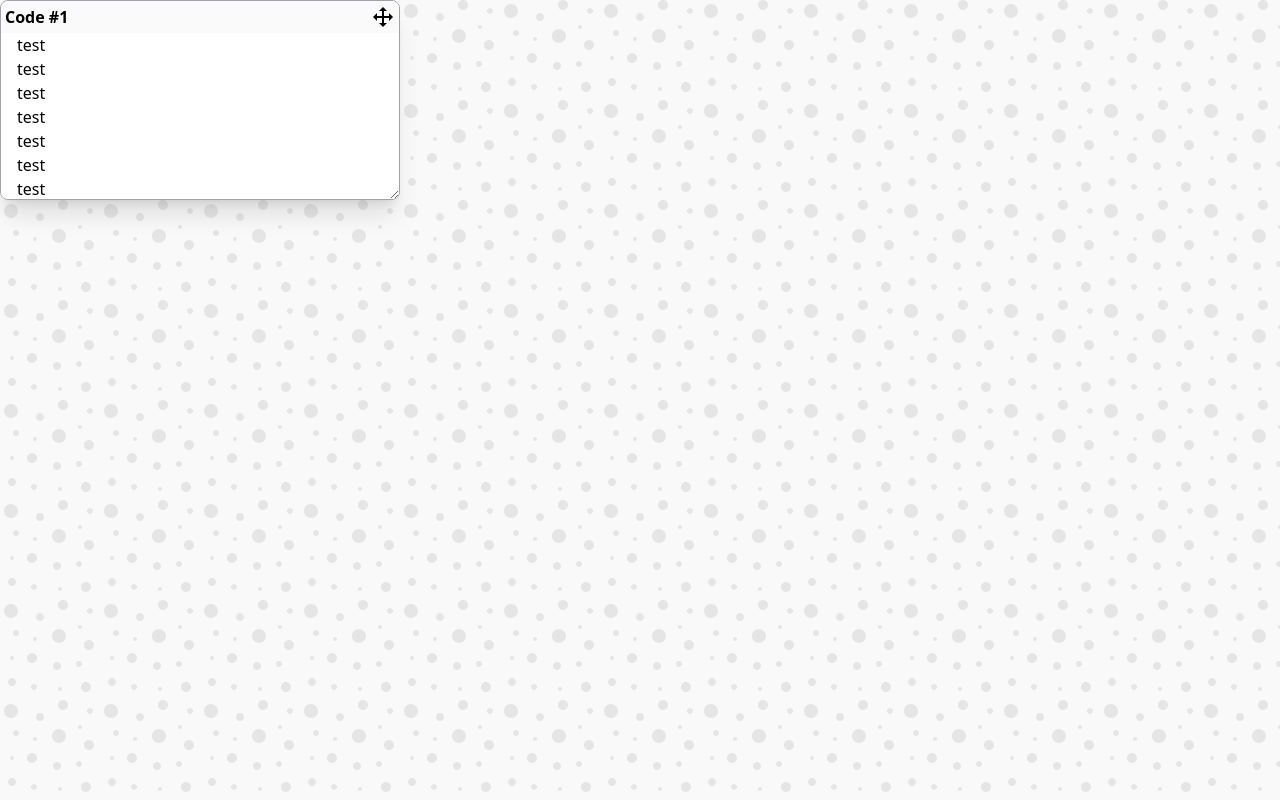
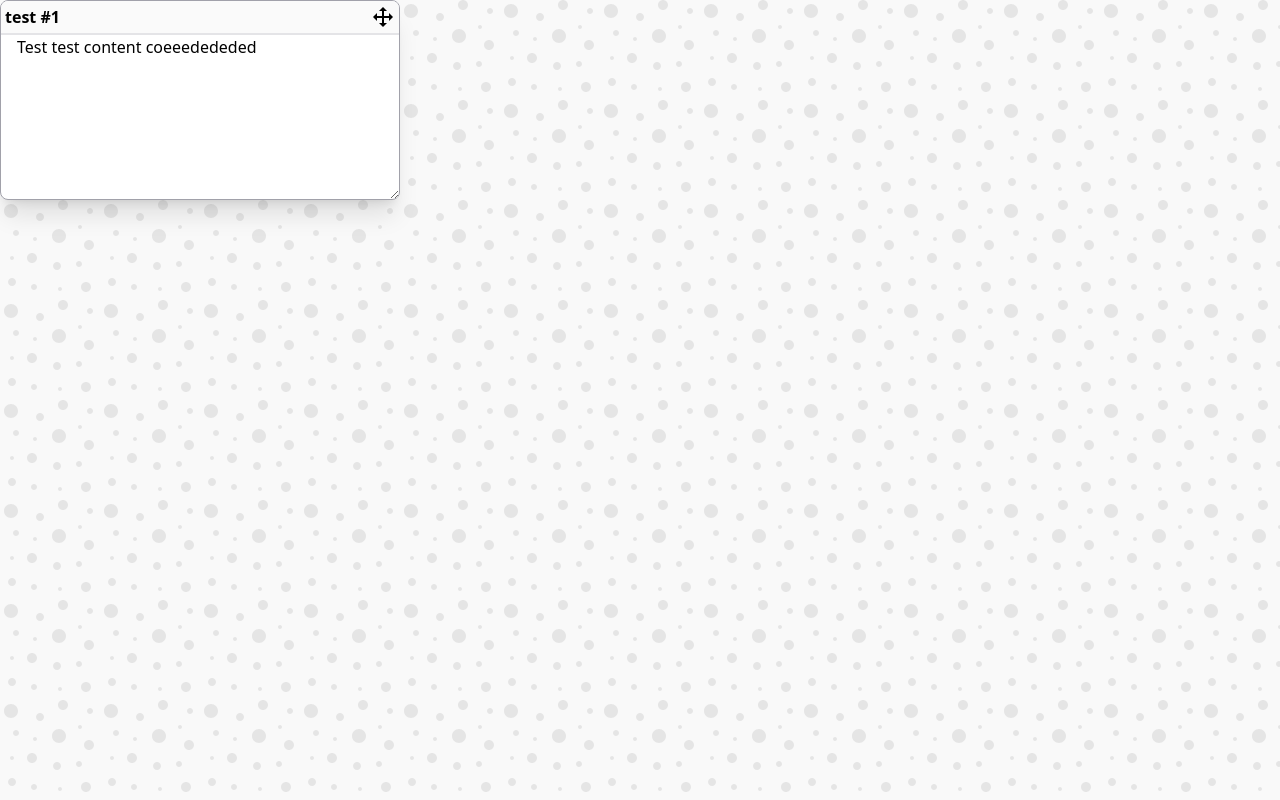
Before and after one commit to ahmnahia/my-snippet-board, a Next.js app: page /app in a window 1280 px wide. Built offline with nearby package versions, Linux system fonts and the light colour scheme.

Commit message:
zooming in and out
cleaned some code and added zoom in and out functionality.

```diff
--- a/package.json
+++ b/package.json
@@ -12,6 +12,7 @@
     "canvas": "^3.0.1",
     "konva": "^9.3.18",
     "next": "15.1.3",
+    "prismjs": "^1.29.0",
     "react": "^19.0.0",
     "react-dom": "^19.0.0",
     "react-icons": "^5.4.0",
--- a/src/components/Board.jsx
+++ b/src/components/Board.jsx
@@ -1,15 +1,13 @@
 "use client";
-import React, { useEffect } from "react";
-import { dragElement } from "@/scripts/dragAndDropToucnAndMouse";
 import { boardSize } from "@/constants/sizes";
-import { RiDragMove2Fill } from "react-icons/ri";
+import SnippetBox from "./SnippetBox";
+import useBoardHook from "@/hooks/useBoardHook";
 
 export default function Board() {
-  useEffect(() => {
-    document.querySelector("body").style.overflow = "hidden";
-    dragElement(document.getElementById("div-1"));
-    dragElement(document.getElementById("board"));
-  }, []);
+  const {
+    state: { scale, snippets },
+  } = useBoardHook();
+  console.log("SIPPETS ARRAY: ", snippets);
 
   return (
     <div
@@ -19,47 +17,19 @@ export default function Board() {
         top: -boardSize / 2,
         width: boardSize,
         height: boardSize,
+        scale: scale,
       }}
       id="board"
     >
-        <div
-          className={`border cursor-default border-zinc-400 z-10 bg-white rounded-lg  overflow-auto shadow-xl resize w-[400px] h-[200px] min-h-[200px] min-w-[200px]`}
-          style={{
-            position: "absolute",
-            top: "50%",
-            left: "50%",
-          }}
-          id="div-1"
-          onClick={(e) => {
-            e.stopPropagation();
-          }}
-        >
-          <div className="w-full  flex justify-between p-1 bg-zinc-50 ">
-            <div>
-              <h5 className="">
-                <b>Code #1</b>
-              </h5>
-            </div>
-            <div>
-              <div className="cursor-move text-2xl " id="div-1header">
-                <RiDragMove2Fill />
-              </div>
-            </div>
-          </div>
-          <div className="px-4 content ">
-            <h1>test</h1>
-            <h1>test</h1>
-            <h1>test</h1>
-            <h1>test</h1>
-            <h1>test</h1>
-            <h1>test</h1>
-            <h1>test</h1>
-            <h1>test</h1>
-            <h1>test</h1>
-            <h1>test</h1>
-            <h1>test</h1>
-          </div>
-        </div>
+      {/* <SnippetBox /> */}
+      {snippets.map((eachSnippet, idx) => (
+        <SnippetBox
+          key={eachSnippet.id + idx}
+          id={eachSnippet.id}
+          title={eachSnippet.title}
+          content={eachSnippet.content}
+        />
+      ))}
     </div>
   );
 }
--- /dev/null
+++ b/src/components/SnippetBox.jsx
@@ -0,0 +1,33 @@
+"use client";
+import { RiDragMove2Fill } from "react-icons/ri";
+
+export default function Snippet({ id, title, content }) {
+  return (
+    <div
+      className={`border flex flex-col  cursor-default border-zinc-400 z-10 bg-white rounded-lg shadow-xl  w-[400px] h-[200px] min-h-[200px] min-w-[200px] resize overflow-hidden`}
+      style={{
+        position: "absolute",
+        top: "50%",
+        left: "50%",
+      }}
+      id={id}
+      onClick={(e) => {
+        e.stopPropagation();
+      }}
+    >
+      <div className="w-full flex justify-between p-1 bg-zinc-50 border-b-2 border-b-zinc-200">
+        <div>
+          <h5 className="">
+            <b>{title}</b>
+          </h5>
+        </div>
+        <div>
+          <div className="cursor-move text-2xl " id={id + "header"}>
+            <RiDragMove2Fill />
+          </div>
+        </div>
+      </div>
+      <div className="px-4 content overflow-auto">{content}</div>
+    </div>
+  );
+}
--- /dev/null
+++ b/src/hooks/useBoardHook.jsx
@@ -0,0 +1,115 @@
+"use client";
+import React, { useReducer, useEffect } from "react";
+import { dragElement } from "@/scripts/dragAndDropToucnAndMouse";
+
+const ACTIONS = {
+  CHANGE_SCALE_VALUE: "CHANGE_SCALE_VALUE",
+  ADD_A_NEW_SNIPPET: "ADD_A_NEW_SNIPPET",
+};
+const reducer = (state, action) => {
+  switch (action.type) {
+    case ACTIONS.CHANGE_SCALE_VALUE:
+      let value = state.scale;
+      if (
+        (action.payload.scrollDirection == "up" && value.toFixed(1) == 1.8) ||
+        (action.payload.scrollDirection == "down" && value.toFixed(1) == 0.5)
+      )
+        return state;
+      action.payload.scrollDirection == "up" ? (value += 0.1) : (value -= 0.1);
+      return { ...state, scale: value };
+
+    case ACTIONS.ADD_A_NEW_SNIPPET:
+      return { ...state, snippets: [...snippets, action.payload] };
+    default:
+      return state;
+  }
+};
+
+// a snippet will consist of {title: string, content: code or whatever kind of text}
+
+export default function useBoardHook() {
+  const [state, dispatch] = useReducer(reducer, {
+    snippets: [
+      {
+        id: "div-1",
+        title: "test #1",
+        content: "Test test content coeeedededed",
+      },
+    ],
+    scale: 1,
+  });
+
+  useEffect(() => {
+    // to handle dragging the board & the snippets
+    document.querySelector("body").style.overflow = "hidden";
+    // dragElement(document.getElementById("div-1"));
+    dragElement(document.getElementById("board"));
+  }, []);
+
+  useEffect(() => {
+    if (state.snippets) {
+      dragElement(
+        document.getElementById(state.snippets[state.snippets.length - 1].id)
+      );
+    }
+  }, [state.snippets]);
+
+  useEffect(() => {
+    // to handle zooming in & out
+    const handleScroll = (event) => {
+      if (!event.ctrlKey) {
+        return;
+      }
+
+      event.preventDefault();
+      const scrollDirection = event.deltaY > 0 ? "down" : "up";
+      dispatch({
+        type: ACTIONS.CHANGE_SCALE_VALUE,
+        payload: { scrollDirection },
+      });
+    };
+    window.addEventListener("wheel", handleScroll, { passive: false });
+
+    return () => {
+      window.removeEventListener("wheel", handleScroll);
+    };
+  }, []);
+
+  useEffect(() => {
+    if (!state.snippets) {
+      return;
+    }
+    const handleKeyDown = (event) => {
+      if (
+        (event.ctrlKey && event.key == "V") ||
+        (event.ctrlKey && event.key == "v")
+      ) {
+        console.log("CTRL + V detected!");
+        navigator.clipboard
+          .readText()
+          .then((text) => {
+            console.log("Pasted content: ", text);
+            dispatch({
+              type: ACTIONS.ADD_A_NEW_SNIPPET,
+              payload: {
+                id: "div-" + state.snippets.length,
+                title: "Code #" + state.snippets.length,
+                content: text,
+              },
+            });
+          })
+          .catch((err) => {
+            console.error("Failed to read clipboard contents: ", err);
+          });
+      }
+    };
+
+    window.addEventListener("keydown", handleKeyDown);
+
+    return () => {
+      window.removeEventListener("keydown", handleKeyDown);
+    };
+  }, [state.snippets]);
+
+  return { state, dispatch };
+}
```
Also changed, not shown: 1 other file (tests, documents, lock files or other folders). Lines whose indentation alone changed are shown as unchanged.
